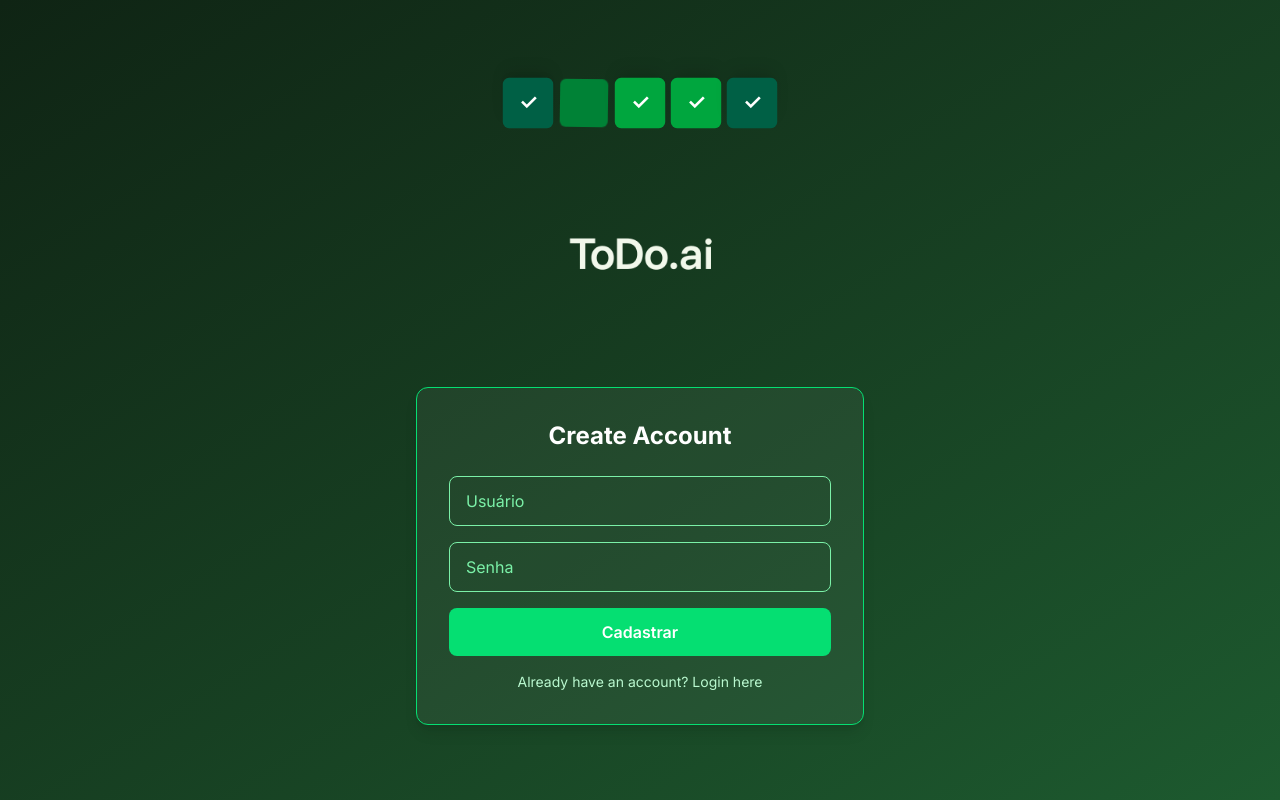
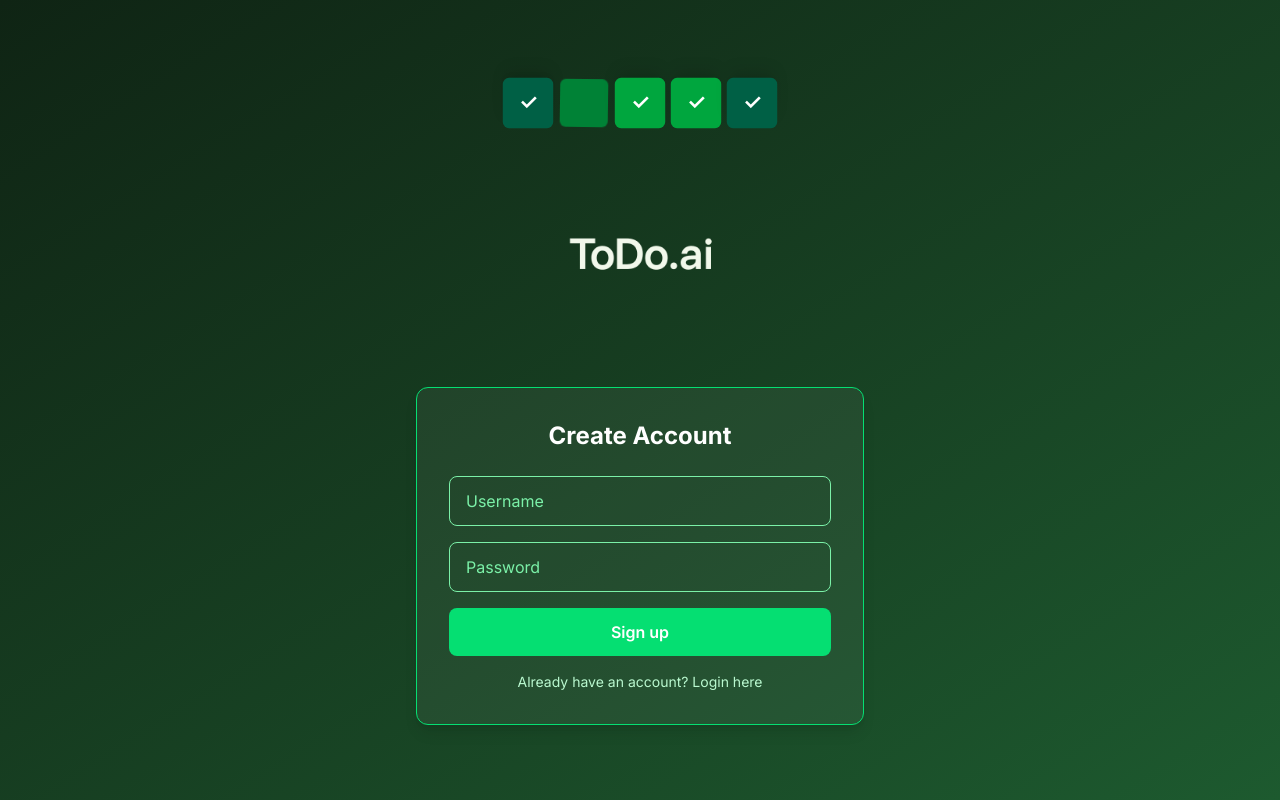
Before and after one commit to vitorazevedop7/todosimple-project, a Next.js app in the folder todosimple-project/todosimple-frontend/: page /register in a window 1280 px wide. Built offline with nearby package versions, Linux system fonts and the light colour scheme.

Commit message:
translating final UI elements to English

```diff
--- a/todosimple-project/todosimple-frontend/src/app/dashboard/page.jsx
+++ b/todosimple-project/todosimple-frontend/src/app/dashboard/page.jsx
@@ -86,7 +86,7 @@ export default function DashboardPage() {
             onClick={() => setShowModal(true)}
             className="bg-green-300 text-green-900 px-6 py-2 rounded-xl font-semibold hover:bg-green-200 transition w-full sm:w-auto"
           >
-            Nova Tarefa +
+            New Task +
           </button>
         </header>
 
--- a/todosimple-project/todosimple-frontend/src/app/login/page.jsx
+++ b/todosimple-project/todosimple-frontend/src/app/login/page.jsx
@@ -58,7 +58,7 @@ export default function LoginPage() {
               value={username}
               onChange={(e) => setUsername(e.target.value)}
               className="w-full px-4 py-3 bg-transparent border border-green-300 rounded-lg placeholder-green-300 text-white focus:outline-none focus:ring-2 focus:ring-green-500"
-              placeholder="Digite seu usuário"
+              placeholder="Enter your username"
             />
           </div>
           <div>
@@ -68,7 +68,7 @@ export default function LoginPage() {
               value={password}
               onChange={(e) => setPassword(e.target.value)}
               className="w-full px-4 py-3 bg-transparent border border-green-300 rounded-lg placeholder-green-300 text-white focus:outline-none focus:ring-2 focus:ring-green-500"
-              placeholder="Digite sua senha"
+              placeholder="Enter your password"
             />
           </div>
           <button
--- a/todosimple-project/todosimple-frontend/src/app/register/page.jsx
+++ b/todosimple-project/todosimple-frontend/src/app/register/page.jsx
@@ -16,7 +16,7 @@ export default function RegisterPage() {
       await api.post("/user", {
         username,
         password,
-        user_profile: "1", // Sempre cria com perfil de usuário comum
+        user_profile: "1",
       });
       alert("Usuário criado com sucesso!");
       router.push("/login");
@@ -52,14 +52,14 @@ export default function RegisterPage() {
           <form onSubmit={handleRegister} className="space-y-4">
             <input
               type="text"
-              placeholder="Usuário"
+              placeholder="Username"
               value={username}
               onChange={(e) => setUsername(e.target.value)}
               className="w-full px-4 py-3 rounded-lg bg-transparent border border-green-300 text-white placeholder-green-300 focus:outline-none focus:ring-2 focus:ring-green-500"
             />
             <input
               type="password"
-              placeholder="Senha"
+              placeholder="Password"
               value={password}
               onChange={(e) => setPassword(e.target.value)}
               className="w-full px-4 py-3 rounded-lg bg-transparent border border-green-300 text-white placeholder-green-300 focus:outline-none focus:ring-2 focus:ring-green-500"
@@ -68,7 +68,7 @@ export default function RegisterPage() {
               type="submit"
               className="w-full py-3 bg-green-400 text-white font-semibold rounded-lg hover:bg-green-300 transition"
             >
-              Cadastrar
+              Sign up
             </button>
           </form>
           <p
--- a/todosimple-project/todosimple-frontend/src/components/TaskFormModal.jsx
+++ b/todosimple-project/todosimple-frontend/src/components/TaskFormModal.jsx
@@ -39,7 +39,7 @@ export default function TaskFormModal({ isOpen, onClose, onSuccess, editingTask
     >
       <div className="w-full max-w-sm sm:max-w-md bg-white/5 backdrop-blur-lg text-white rounded-xl p-5 sm:p-6 border border-green-400 shadow-2xl">
         <h2 className="text-xl sm:text-2xl font-bold mb-4 text-center">
-          {editingTask ? "Editar Tarefa" : "Nova Tarefa"}
+          {editingTask ? "Edit Task" : "New Task"}
         </h2>
 
         <form onSubmit={handleSubmit} className="space-y-4">
@@ -57,13 +57,13 @@ export default function TaskFormModal({ isOpen, onClose, onSuccess, editingTask
               onClick={onClose}
               className="px-4 py-2 rounded-lg bg-white text-green-900 hover:bg-green-100 transition w-full sm:w-auto"
             >
-              Cancelar
+              Cancel
             </button>
             <button
               type="submit"
               className="px-4 py-2 rounded-lg bg-green-400 text-white font-semibold hover:bg-green-300 transition w-full sm:w-auto"
             >
-              Salvar
+              Save
             </button>
           </div>
         </form>
```
